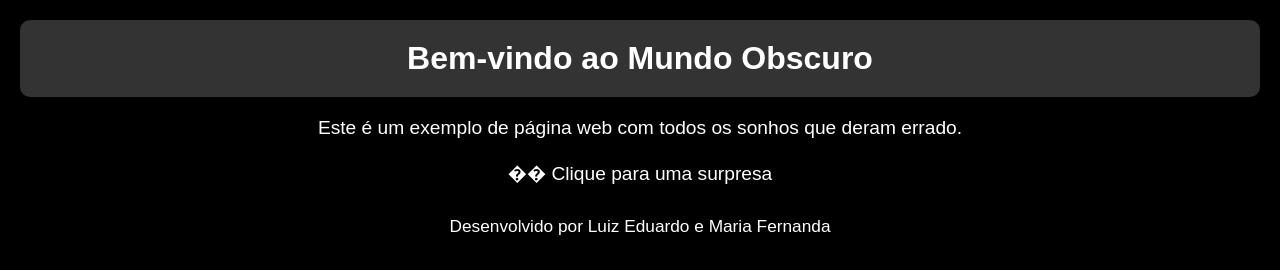
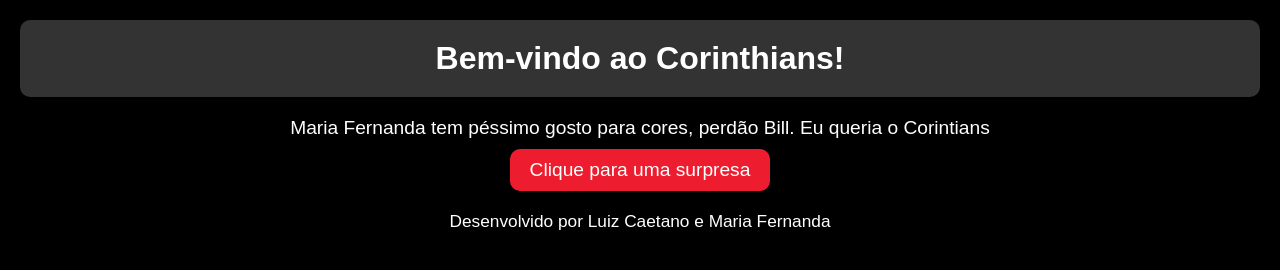
Before and after one commit to luizindsc/projeto-web, a plain HTML site: page index.html in a window 1280 px wide. Drawn offline with Linux system fonts and the light colour scheme.

Commit message:
Corinthianficação do Site

```diff
--- a/index.html
+++ b/index.html
@@ -3,18 +3,18 @@
 <head>
 <meta charset="UTF-8">
 <meta name="viewport" content="width=device-width, initial scale=1.0">
-<title>Página Colorida</title>
+<title>Corinthians</title>
 <link rel="stylesheet" href="style.css">
+<link rel="icon" type="image/x-icon" href="favicon.png">
 </head>
 <body>
 <header>
-<h1>Bem-vindo ao Mundo Obscuro</h1>
+<h1>Bem-vindo ao Corinthians!</h1>
 </header>
 <main>
-<p>Este é um exemplo de página web com todos os sonhos que deram errado.</p> <button>�� Clique para uma surpresa</button>
+<p>Maria Fernanda tem péssimo gosto para cores, perdão Bill. Eu queria o Corintians</p> <button>Clique para uma surpresa</button>
 </main>
 <footer>
-<p>Desenvolvido por Luiz Eduardo e Maria Fernanda</p>
+<p>Desenvolvido por Luiz Caetano e Maria Fernanda</p>
 </footer>
 </body>
-</html>
--- a/style.css
+++ b/style.css
@@ -24,7 +24,7 @@
     }
     /* Botão estilizado */
     button {
-    background-color: black;
+    background-color: #ed1c2e;
     color: white;
     padding: 10px 20px;
     font-size: 1.2em;
@@ -34,10 +34,9 @@
     transition: 0.3s;
     }
     button:hover {
-    background-color: purple;
+    background-color: #9a031e;
     transform: scale(1.1);
     }
-
     /* Rodapé */
     footer {
     margin-top: 20px;
```
Also changed, not shown: favicon.png (added).
